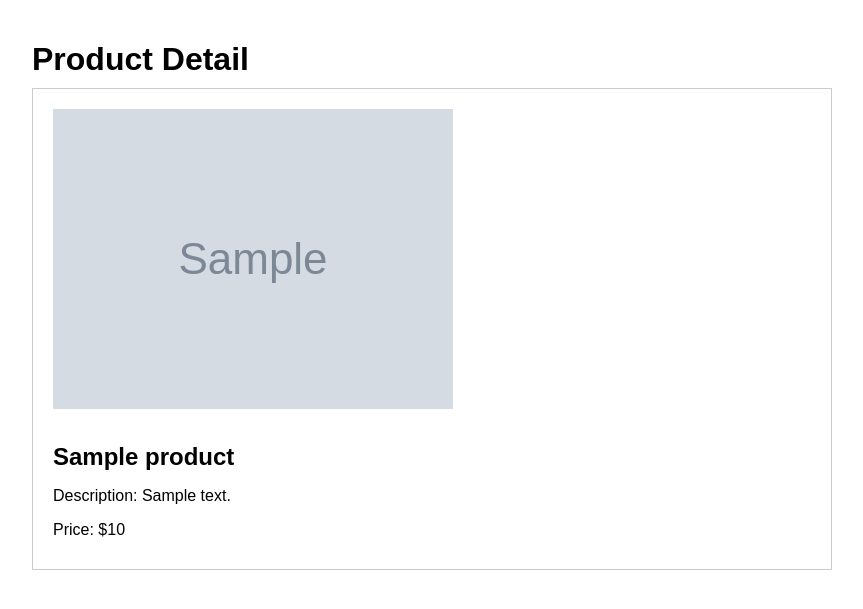
After one commit to Jzztt/WEB2014, a PHP site: template apps/views/products/product_details.php in a window 1280 px wide. The commit adds this page. Shown: the top 609 px of the page, without its empty margins (208-1071 px from the left). Run offline with PHP 8.4, Linux system fonts and the light colour scheme; the template is opened without the code that fills it: most values are stand-ins (such as "Sample title", 1, 10 or a date in 2020); grey boxes marked "Sample" are stand-in pictures.

Commit message:
feat: get product detail

```diff
--- /dev/null
+++ b/apps/views/products/product_details.php
@@ -0,0 +1,56 @@
+<!DOCTYPE html>
+<html lang="en">
+
+<head>
+    <meta charset="UTF-8">
+    <meta name="viewport" content="width=device-width, initial-scale=1.0">
+    <title>Product Detail</title>
+    <style>
+        body {
+            font-family: Arial, sans-serif;
+            margin: 0;
+            padding: 0;
+        }
+
+        .container {
+            max-width: 800px;
+            margin: 0 auto;
+            padding: 20px;
+        }
+
+        h1,
+        h2 {
+            margin-bottom: 10px;
+        }
+
+        .product-detail {
+            border: 1px solid #ccc;
+            padding: 20px;
+            margin-bottom: 20px;
+        }
+
+        .product-detail img {
+            max-width: 100%;
+            height: auto;
+            margin-bottom: 10px;
+        }
+
+        .product-detail p {
+            margin-bottom: 10px;
+        }
+    </style>
+</head>
+
+<body>
+    <div class="container">
+        <h1>Product Detail</h1>
+        <div class="product-detail">
+            <img src="./public/assets/images/<?php echo $product['image']; ?>" alt="Product Image">
+            <h2><?php echo $product['name']; ?></h2>
+            <p>Description: <?php echo $product['description']; ?></p>
+            <p>Price: $<?php echo $product['price']; ?></p>
+        </div>
+    </div>
+</body>
+
+</html>
```
Also changed, not shown: apps/views/products/product_list.php (+4 -5 lines).
